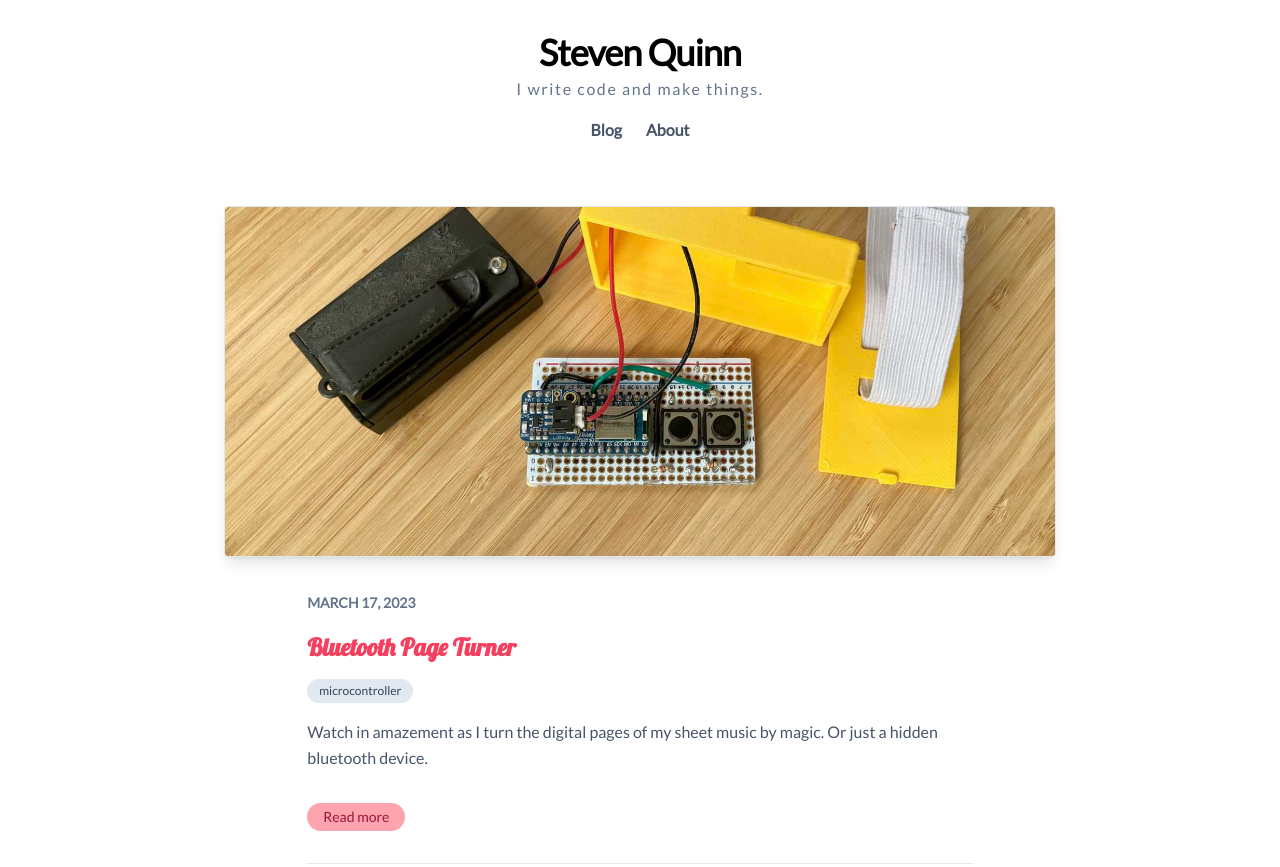
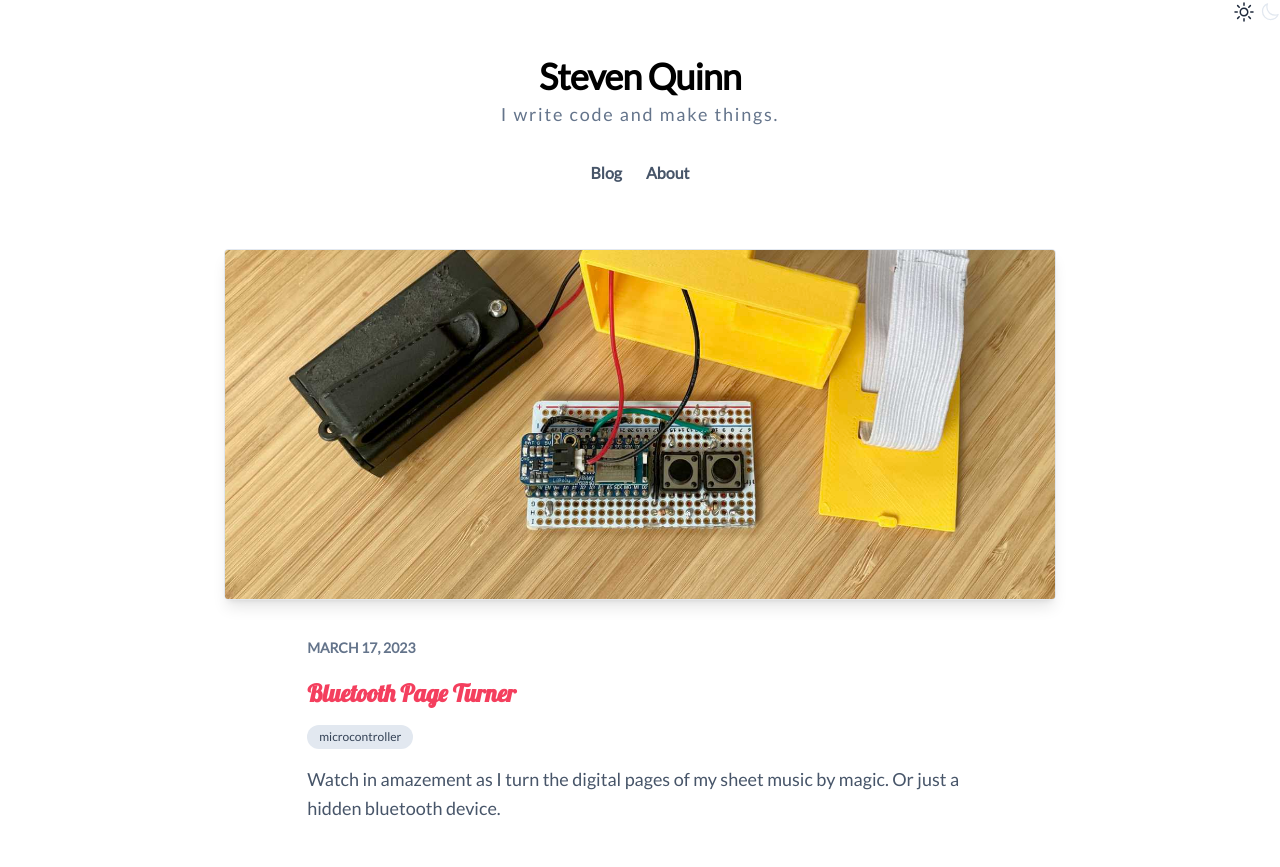
Before and after one commit to stevenquinn/stevenquinndesign, a Gatsby site: page / in a window 1280 px wide. Shown: the top 867 px of the page. Built offline with nearby package versions, Linux system fonts and the light colour scheme; Gatsby itself is replaced by a stand-in of ours.

Commit message:
Dark mode, font size

```diff
--- a/package.json
+++ b/package.json
@@ -10,6 +10,7 @@
   "dependencies": {
     "@fontsource/merriweather": "^4.5.14",
     "@fontsource/montserrat": "^4.5.14",
+    "classnames": "^2.3.2",
     "gatsby": "^5.6.1",
     "gatsby-plugin-feed": "^5.6.0",
     "gatsby-plugin-google-fonts": "^1.0.1",
@@ -20,7 +21,7 @@
     "gatsby-remark-external-links": "^0.0.4",
     "gatsby-remark-images": "^7.6.0",
     "gatsby-remark-prismjs": "^7.6.0",
-    "gatsby-remark-relative-images": "^2.0.2",
+    "gatsby-remark-relative-images": "^0.3.0",
     "gatsby-remark-responsive-iframe": "^6.6.0",
     "gatsby-source-filesystem": "^5.6.0",
     "gatsby-transformer-remark": "^6.6.0",
--- a/src/components/featuredImage.js
+++ b/src/components/featuredImage.js
@@ -5,7 +5,7 @@ export default function FeaturedImage({ image, title }) {
     return (
         <div className="mb-8">
             <img
-                srcset={ image.images.fallback.srcSet }
+                srcSet={ image.images.fallback.srcSet }
                 sizes={ image.images.fallback.sizes }
                 src={ image.images.fallback.src }
                 alt={ title }
--- a/src/components/layout.js
+++ b/src/components/layout.js
@@ -1,8 +1,36 @@
 import * as React from "react"
 
+import classNames from 'classnames'
 import { Link } from "gatsby"
 
 export default function Layout ({ location, title, children }) {
+
+    const setDark = () => {
+        document.documentElement.classList.add('dark')
+        localStorage.theme = 'dark'
+        setTheme('dark')
+    }
+
+    const setLight = () => {
+        document.documentElement.classList.remove('dark')
+        localStorage.theme = 'light'
+        setTheme('light')
+    }
+
+    const applyTheme = (theme) => {
+        if (theme === 'dark') {
+            setDark()
+        } else {
+            setLight()
+        }
+    }
+
+    const [theme, setTheme] = React.useState(localStorage.theme === 'dark' || (!('theme' in localStorage) && window.matchMedia('(prefers-color-scheme: dark)').matches) ? 'dark' : 'light')
+
+    React.useEffect(() => {
+        applyTheme(theme)
+    }, [theme])
+
 
     const rootPath = `${__PATH_PREFIX__}/`
     const isRootPath = location.pathname === rootPath
@@ -23,17 +51,41 @@ export default function Layout ({ location, title, children }) {
     }
 
     return (
-        <div className="font-body" data-is-root-path={isRootPath}>
+        <div className="font-body dark:bg-zinc-900 -mt-2" data-is-root-path={isRootPath}>
 
+            <header className="flex container mx-auto mt-2">
+                <div className="ml-auto flex gap-1">
+                    <button
+                        onClick={() => setLight() }
+                        className={classNames({
+                            'text-slate-800 dark:text-zinc-500': theme == 'dark',
+                            'text-slate-800 dark:text-zinc-700': theme != 'dark',
+                        })}>
+                        <svg xmlns="http://www.w3.org/2000/svg" fill="none" viewBox="0 0 24 24" strokeWidth={1.5} stroke="currentColor" className="w-6 h-6">
+                            <path strokeLinecap="round" strokeLinejoin="round" d="M12 3v2.25m6.364.386l-1.591 1.591M21 12h-2.25m-.386 6.364l-1.591-1.591M12 18.75V21m-4.773-4.227l-1.591 1.591M5.25 12H3m4.227-4.773L5.636 5.636M15.75 12a3.75 3.75 0 11-7.5 0 3.75 3.75 0 017.5 0z" />
+                        </svg>
+                    </button>
+                    <button
+                        onClick={() => setDark() }
+                        className={classNames({
+                            'text-slate-800 dark:text-zinc-100': theme == 'dark',
+                            'text-slate-200 dark:text-zinc-800': theme != 'dark',
+                        })}>
+                        <svg xmlns="http://www.w3.org/2000/svg" fill="none" viewBox="0 0 24 24" strokeWidth={1.5} stroke="currentColor" className="w-5 h-5">
+                            <path strokeLinecap="round" strokeLinejoin="round" d="M21.752 15.002A9.718 9.718 0 0118 15.75c-5.385 0-9.75-4.365-9.75-9.75 0-1.33.266-2.597.748-3.752A9.753 9.753 0 003 11.25C3 16.635 7.365 21 12.75 21a9.753 9.753 0 009.002-5.998z" />
+                        </svg>
+                    </button>
+                </div>
+            </header>
             <header className="container mx-auto mb-8 mt-8">
-                <div className="text-center font-bold text-4xl mb-1 tracking-tight">Steven Quinn</div>
-                <p className="text-center text-slate-500 tracking-widest">I write code and make things.</p>
+                <div className="text-center font-bold text-4xl mb-1 tracking-tight dark:text-zinc-200">Steven Quinn</div>
+                <p className="text-center text-slate-500 dark:text-zinc-600 tracking-widest">I write code and make things.</p>
                 <nav className="flex justify-center gap-6">
                     <div>
-                        <Link to="/" className="text-slate-600 no-underline font-semibold">Blog</Link>
+                        <Link to="/" className="text-slate-600 dark:text-zinc-300 no-underline font-semibold">Blog</Link>
                     </div>
                     <div>
-                        <Link to="/about" className="text-slate-600 no-underline font-semibold">About</Link>
+                        <Link to="/about" className="text-slate-600 dark:text-zinc-300 no-underline font-semibold">About</Link>
                     </div>
                 </nav>
             </header>
--- a/src/pages/index.js
+++ b/src/pages/index.js
@@ -33,7 +33,7 @@ const BlogIndex = ({ data, location }) => {
                     const featuredImageTitle = post.frontmatter.featured_image_title || null
 
                     return (
-                        <li key={post.fields.slug}>
+                        <li key={post.frontmatter.title}>
                             <article
                                 className="pt-8"
                                 itemScope
@@ -43,7 +43,7 @@ const BlogIndex = ({ data, location }) => {
                                     <div className="mb-8">
                                         <Link to={post.fields.slug}>
                                             <img
-                                                srcset={featuredImage.images.fallback.srcSet}
+                                                srcSet={featuredImage.images.fallback.srcSet}
                                                 sizes={featuredImage.images.fallback.sizes}
                                                 src={featuredImage.images.fallback.src}
                                                 alt={featuredImageTitle}
@@ -63,7 +63,7 @@ const BlogIndex = ({ data, location }) => {
                                         { post?.frontmatter?.tags && (
                                             <div className="flex flex-wrap mb-4 gap-2">
                                                 {post.frontmatter.tags.map(tag => (
-                                                    <span className="bg-slate-200 text-xs inline-block px-3 py-1 rounded-full no-underline text-slate-700">
+                                                    <span key={ tag } className="bg-slate-200 text-xs inline-block px-3 py-1 rounded-full no-underline text-slate-700">
                                                         {tag}
                                                     </span>
                                                 ))}
@@ -88,6 +88,10 @@ const BlogIndex = ({ data, location }) => {
                     )
                 })}
             </ol>
+
+            <footer>
+                <Bio />
+            </footer>
         </Layout>
     )
 }
--- a/src/style/style.css
+++ b/src/style/style.css
@@ -15,7 +15,7 @@ h1 {
 }
 
 h2 {
-    @apply font-display text-3xl text-slate-600 mb-4 mt-4;
+    @apply font-display text-3xl text-slate-600 dark:text-zinc-500 mb-4 mt-4;
 }
 
 h3 {
@@ -23,7 +23,7 @@ h3 {
 }
 
 p, li {
-    @apply text-slate-600 mb-4 leading-relaxed;
+    @apply text-slate-600 mb-8 leading-relaxed text-lg dark:text-zinc-300;
 }
 
 ul {
@@ -39,11 +39,11 @@ li {
 }
 
 .gatsby-resp-image-image {
-    @apply rounded border border-slate-200;
+    @apply rounded border border-slate-200 dark:border-zinc-700;
 }
 
 .gatsby-image-wrapper.profile-picture picture img {
-    @apply rounded-full border border-slate-200;
+    @apply rounded-full border border-slate-200 dark:border-zinc-700;
 }
 
 .twitter-tweet {
--- a/tailwind.config.js
+++ b/tailwind.config.js
@@ -1,5 +1,6 @@
 /** @type {import('tailwindcss').Config} */
 module.exports = {
+  darkMode: 'class',
   content: [
     "./src/pages/**/*.{js,jsx,ts,tsx}",
     "./src/components/**/*.{js,jsx,ts,tsx}",
```
Also changed, not shown: 2 other files.
